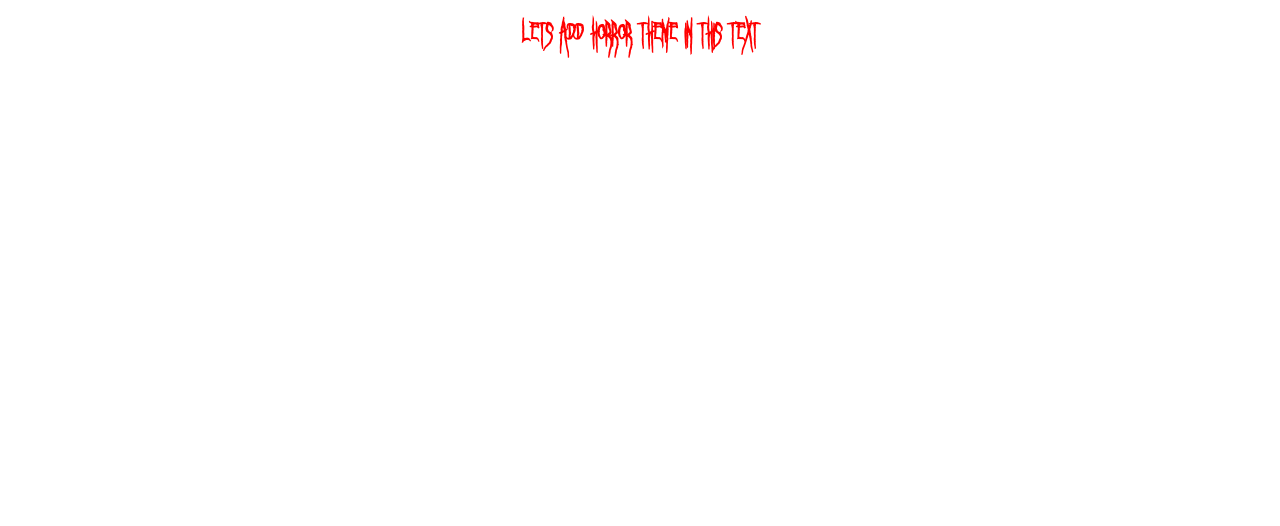
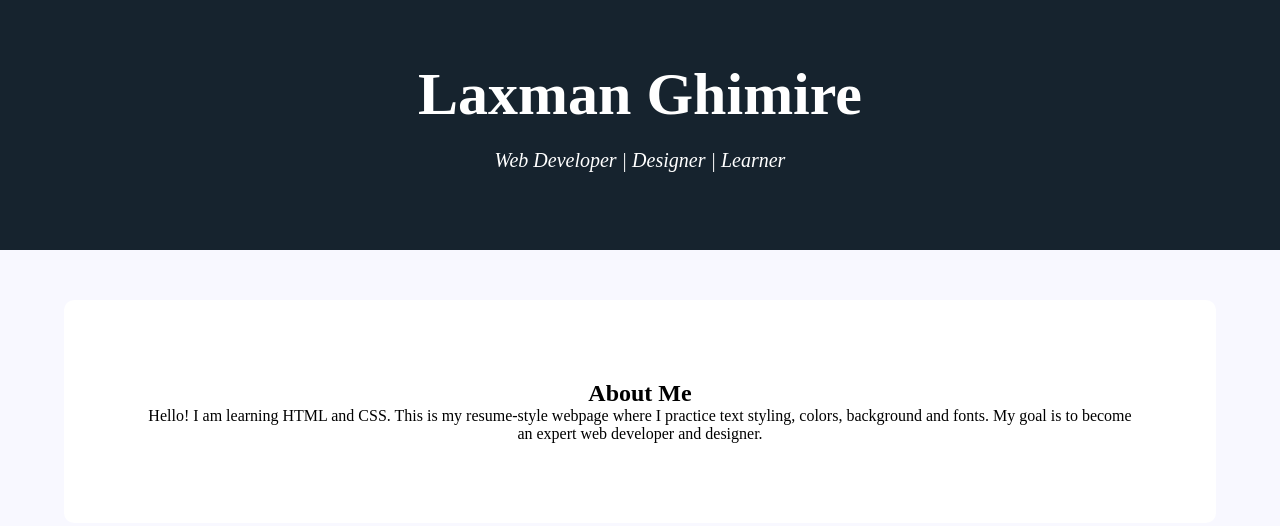
Before and after one commit to LaxmanGhimire7/cohort2, a plain HTML site: page index.html in a window 1280 px wide. Drawn offline with Linux system fonts and the light colour scheme.

Commit message:
about section

```diff
--- a/index.html
+++ b/index.html
@@ -1,14 +1,25 @@
 <!DOCTYPE html>
 <html lang="en">
-<head>
-    <meta charset="UTF-8">
-    <meta name="viewport" content="width=device-width, initial-scale=1.0">
+  <head>
+    <meta charset="UTF-8" />
+    <meta name="viewport" content="width=device-width, initial-scale=1.0" />
     <title>Html+css</title>
-    <link rel="stylesheet" href="style.css">
-</head>
-<body>
+    <link rel="stylesheet" href="style.css" />
+  </head>
+  <body>
+    <div class="head">
+      <h1 id="name">Laxman Ghimire</h1>
+      <p id="paragraph">Web Developer | Designer | Learner</p>
+    </div>
 
-    <h1>Lets add Horror theme in this text</h1>
-
-</body>
+    <!-- About section -->
+    <div class="about">
+      <h2>About Me</h2>
+      <p>
+        Hello! I am learning HTML and CSS. This is my resume-style webpage where
+        I practice text styling, colors, background and fonts. My goal is to
+        become an expert web developer and designer.
+      </p>
+    </div>
+  </body>
 </html>
--- a/style.css
+++ b/style.css
@@ -13,12 +13,33 @@
 html,body{
     height: 100%;
     width: 100%;
+    background-color: ghostwhite;
 }
 
-h1{
-    font-size: 30px;
-    padding: 20px;
+.head{
+    padding-top: 60px;
     text-align: center;
-    font-family: horror;
-    color: red;
+    background-color: rgb(22, 35, 46);
+    color: white;
+    height: 250px;
 }
+
+#name{
+    font-weight: bold;
+    font-size: 60px;
+}
+#paragraph{
+    font-style: oblique;
+    font-size: 20px;
+    margin-top: 20px;
+}
+
+.about{
+    text-align: center;
+    padding: 80px;
+    background-color: white;
+    width: 90%;
+    margin: auto;
+    margin-top: 50px;
+    border-radius: 10px;
+}
```
